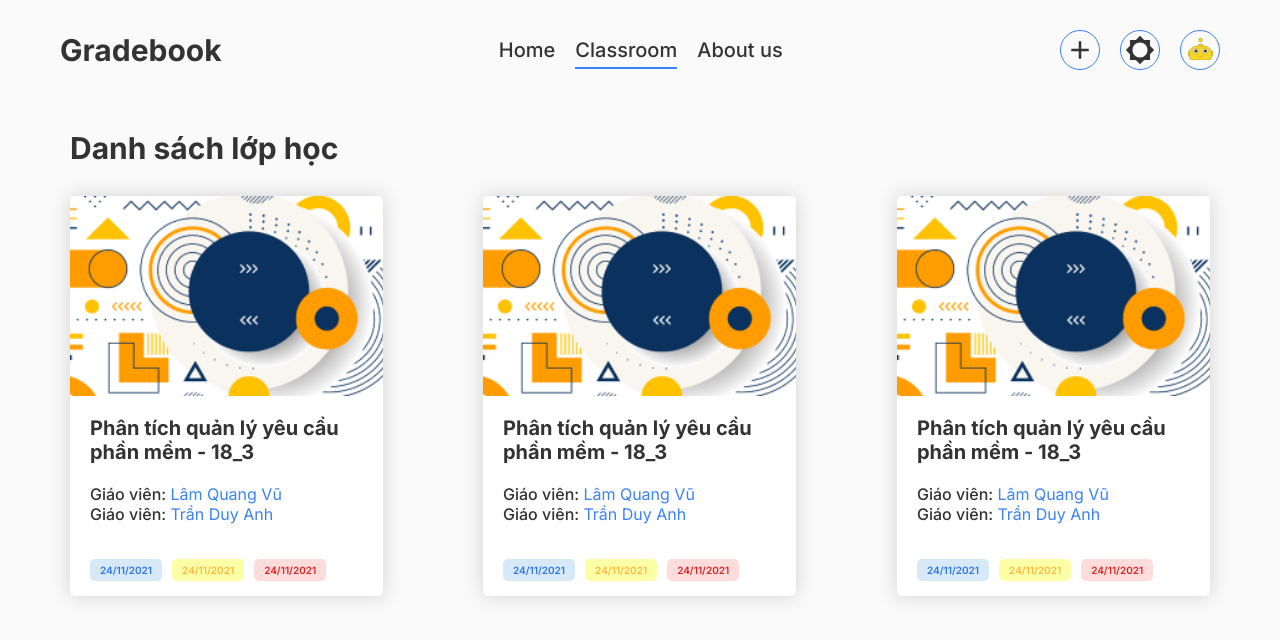
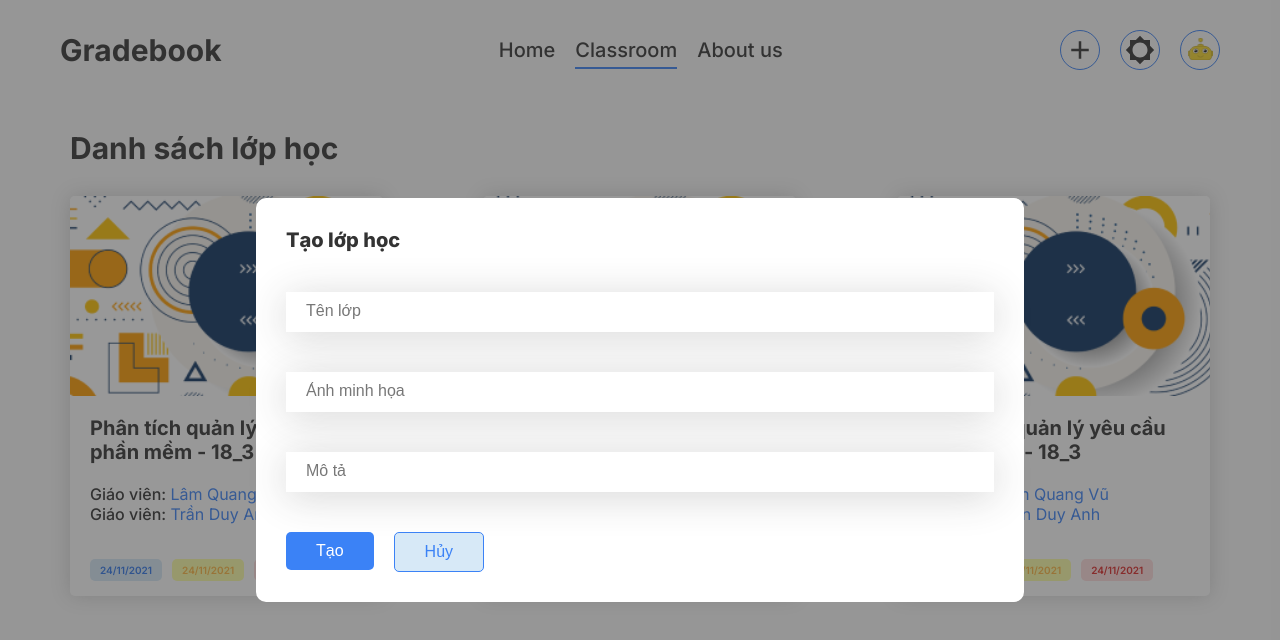
Before and after one commit to webncnnt/GradebookNTT, a React (Create React App) app: page /Classroom in a window 1280 px wide. Shown: the top 640 px of the page. Built offline with nearby package versions, Linux system fonts and the light colour scheme.

Commit message:
add create class form

```diff
--- a/src/components/layouts/card/_Card.scss
+++ b/src/components/layouts/card/_Card.scss
@@ -3,7 +3,7 @@
   flex: 1 1 33.333333%;
   height: 40rem;
   position: relative;
-  animation: zoomInOut 0.5s ease-in-out 0s both;
+  animation: zoomIn 0.5s ease-in-out 0s both;
 
   &:not(:last-child) {
     margin-right: 10rem;
--- /dev/null
+++ b/src/components/layouts/form/create-class/CreateClassForm.tsx
@@ -0,0 +1,65 @@
+import Popup from "../../popup/Popup";
+import Button from "../../button/Button";
+
+const CreateClassForm = () => {
+  return (
+    <Popup>
+      <div className="form">
+        <h1 className="form__title">Tạo lớp học</h1>
+        <form>
+          <div className="form__group">
+            <input
+              placeholder="Tên lớp"
+              type="text"
+              id="clsName"
+              className="form__input form__input--text"
+            />
+            <label htmlFor="clsName" className="form__label">
+              Tên lớp
+            </label>
+          </div>
+
+          <div className="form__group">
+            <input
+              placeholder="Ảnh minh họa"
+              type="url"
+              id="clsImg"
+              className="form__input form__input--text"
+            />
+            <label htmlFor="clsImg" className="form__label">
+              Ảnh minh họa
+            </label>
+          </div>
+
+          <div className="form__group">
+            <input
+              placeholder="Mô tả"
+              type="text"
+              id="clsDesc"
+              className="form__input form__input--text"
+            />
+            <label htmlFor="clsDesc" className="form__label">
+              Mô tả
+            </label>
+          </div>
+
+          {/* <div className="form__group">
+            <input type="date" id="expired" className='form__input form__input--date'/>
+            <label htmlFor="expired" className='form__label'>Ngày kết thúc</label>
+          </div> */}
+
+          <div className="form__group-btn">
+            <div className="form__btn">
+              <Button content="Tạo" type="primary" />
+            </div>
+            <div className="form__btn">
+              <Button content="Hủy" type="secondary" />
+            </div>
+          </div>
+        </form>
+      </div>
+    </Popup>
+  );
+};
+
+export default CreateClassForm;
--- /dev/null
+++ b/src/components/layouts/form/create-class/_CreateClassForm.scss
@@ -0,0 +1,66 @@
+.form {
+  padding: 3rem;
+
+  &__title {
+    font-size: 2rem;
+    font-weight: 800;
+    margin-bottom: 4rem;
+  }
+
+  &__group {
+    margin-bottom: 2rem;
+  }
+
+  &__label {
+    display: block;
+    font-size: 1.6rem;
+    transition: all 0.3s;
+    margin-left: 2rem;
+    font-weight: 500;
+    opacity: 1;
+    visibility: visible;
+    transform: translateY(-6.5rem);
+  }
+
+  &__input {
+    &--text {
+      width: 100%;
+      font-weight: 300;
+      font-size: 1.6rem;
+      padding: 1rem 2rem;
+      border: none;
+      box-shadow: 0 0.5rem 4rem rgba($color-black, 0.2);
+      border-bottom: 0.2rem solid transparent;
+      &:focus {
+        outline: none;
+        box-shadow: 0 0.5rem 4rem rgba($color-black, 0.2);
+        border-bottom: 0.2rem solid $color-primary;
+      }
+      &::placeholder {
+        color: $color-gray;
+      }
+    }
+  }
+
+  &__input--text:placeholder-shown + &__label {
+    opacity: 0;
+    visibility: hidden;
+    transform: translateY(0);
+  }
+
+  //   &__input--date:focus + &__label {
+  //     opacity: 0;
+  //     visibility: hidden;
+  //     transform: translateY(0);
+  //   }
+
+  &__group-btn {
+    display: flex;
+  }
+
+  &__btn {
+    &:not(:last-child) {
+      margin-right: 2rem;
+    }
+  }
+}
--- /dev/null
+++ b/src/components/layouts/form/enroll-class/EnrollClassForm.tsx
@@ -0,0 +1,5 @@
+const EnrollClassForm = () => {
+  return <div></div>;
+};
+
+export default EnrollClassForm;
--- /dev/null
+++ b/src/components/layouts/popup/Popup.tsx
@@ -0,0 +1,16 @@
+import { Fragment } from "react";
+
+interface popupProps {
+  children: JSX.Element;
+}
+
+const Popup = ({ children }: popupProps) => {
+  return (
+    <Fragment>
+      <div className="backdrop" />
+      <div className="popup">{children}</div>
+    </Fragment>
+  );
+};
+
+export default Popup;
--- /dev/null
+++ b/src/components/layouts/popup/_Popup.scss
@@ -0,0 +1,20 @@
+.backdrop {
+  position: fixed;
+  top: 0;
+  left: 0;
+  width: 100vw;
+  height: 100vh;
+  background-color: rgba($color-black, 0.5);
+  z-index: 100;
+}
+
+.popup {
+  position: fixed;
+  top: 50%;
+  left: 50%;
+  transform: translate(-50%, -50%);
+  background-color: $color-white;
+  border-radius: 1rem;
+  width: 60%;
+  z-index: 1000;
+}
--- a/src/components/pages/home-logged/HomeLogged.tsx
+++ b/src/components/pages/home-logged/HomeLogged.tsx
@@ -1,10 +1,12 @@
 import React from "react";
 import Card from "../../layouts/card/Card";
 import Container from "../../layouts/container/Container";
+import CreateClassForm from "../../layouts/form/create-class/CreateClassForm";
 
 const HomeLogged = () => {
   return (
     <Container>
+      <CreateClassForm/>
       <div className="homeLogged">
         <h1 className="homeLogged__title">Danh sách lớp học</h1>
         <div className="homeLogged__classes">
--- a/src/components/pages/home/slide/_Slide.scss
+++ b/src/components/pages/home/slide/_Slide.scss
@@ -24,7 +24,7 @@
 
   &__image {
     flex: 0 0 50%;
-    animation: zoomInOut 1s ease-in-out 0s both;
+    animation: zoomIn 1s ease-in-out 0s both;
   }
 }
 
--- a/src/sass/base/_animation.scss
+++ b/src/sass/base/_animation.scss
@@ -54,7 +54,7 @@
   }
 }
 
-@keyframes zoomInOut {
+@keyframes zoomIn {
   0% {
     opacity: 0;
     transform: scale(0);
--- a/src/sass/index.scss
+++ b/src/sass/index.scss
@@ -18,6 +18,8 @@
 @import "../components/layouts/card/status/Status";
 @import "../components/layouts/icon/Icon";
 @import "../components/layouts/icon/frame/Frame";
+@import "../components/layouts/popup/Popup";
+@import "../components/layouts/form/create-class/CreateClassForm";
 
 
 @import "../components/pages/home/slide/Slide";
```
